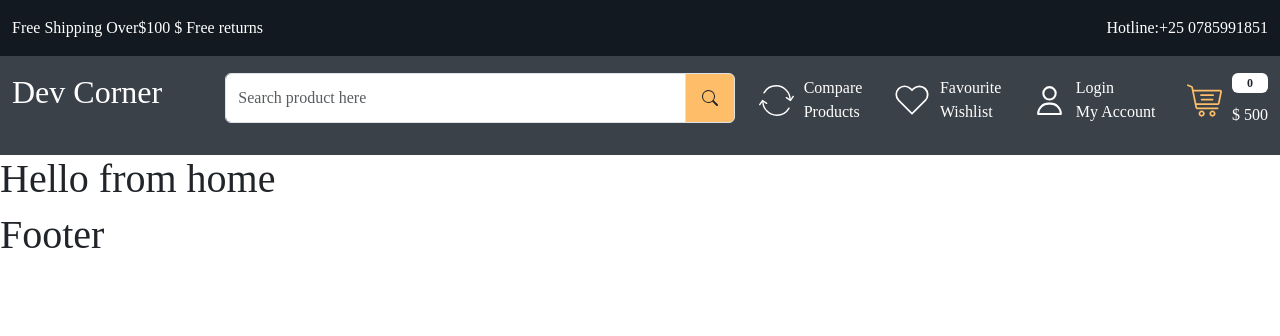
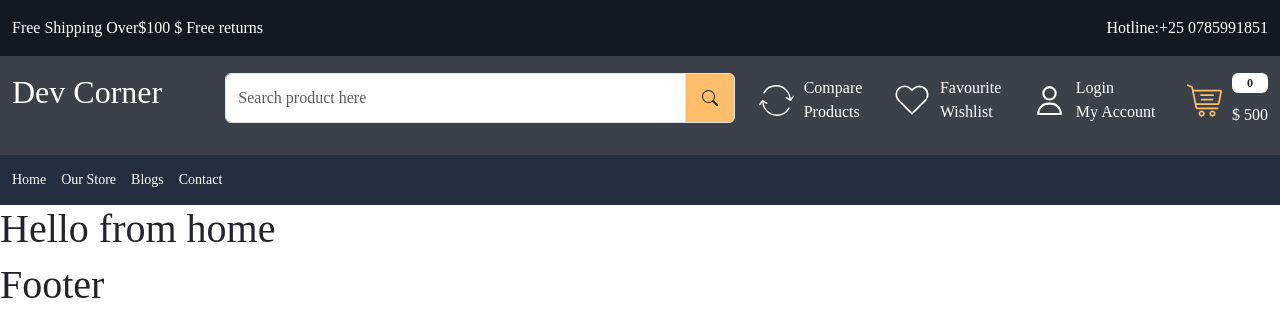
Before and after one commit to uwingabirejoselyne/learn-ecommerce-ui, a React (Create React App) app: page / in a window 1280 px wide. Shown: the top 336 px of the page. Built offline with nearby package versions, Linux system fonts and the light colour scheme.

Commit message:
header-upper-links

```diff
--- a/src/App.css
+++ b/src/App.css
@@ -7,6 +7,7 @@
   --color-131921:#131921;
   --color-3b4149:#3b4149;
   --color-febd69:#febd69;
+  --color-232f3e:#232f3e;
 
 }
 body{
@@ -24,12 +25,22 @@ a{
 .header-upper{
   background-color: var(--color-3b4149);
 }
+.header-bottom{
+  background-color: var(--color-232f3e);
+}
 .header-upper .input-group-text{
   background-color: var(--color-febd69);
 }
 .header-upper.header-upper-links img{
   width: 35px;
   height: 35px;
+}
+.header-bottom .menu-links a{
+  color: white;
+  font-size: 14px;
+  line-height: 18px;
+  font-weight: 400;
+  letter-spacing: .3;
 }
 .form-control:focus{
   box-shadow: none;
--- a/src/components/Header.js
+++ b/src/components/Header.js
@@ -1,5 +1,5 @@
 import React from 'react'
-import {  Link } from 'react-router-dom'
+import {  Link, NavLink } from 'react-router-dom'
 import { BsSearch } from 'react-icons/bs'
 const Header = () => {
   return (
@@ -65,6 +65,25 @@ const Header = () => {
           </div>
         </div>
       </header>
+      <header className='header-bottom py-3'>
+        <div className='container-xxl'>
+        <div className='row'>
+          <div className='col-12'>
+            <div className='menu-bottom d-flex align-items-center'>
+              <div></div>
+              <div className='menu-links'>
+                <div className='d-flex align-items-center gap-15'>
+                  <NavLink to='/'>Home</NavLink>
+                  <NavLink to='/'>Our Store</NavLink>
+                  <NavLink to='/'>Blogs</NavLink>
+                  <NavLink to='/'>Contact</NavLink>
+                </div>
+              </div>
+            </div>
+          </div>
+        </div>
+        </div>
+      </header>
     </>
   )
 }
```
